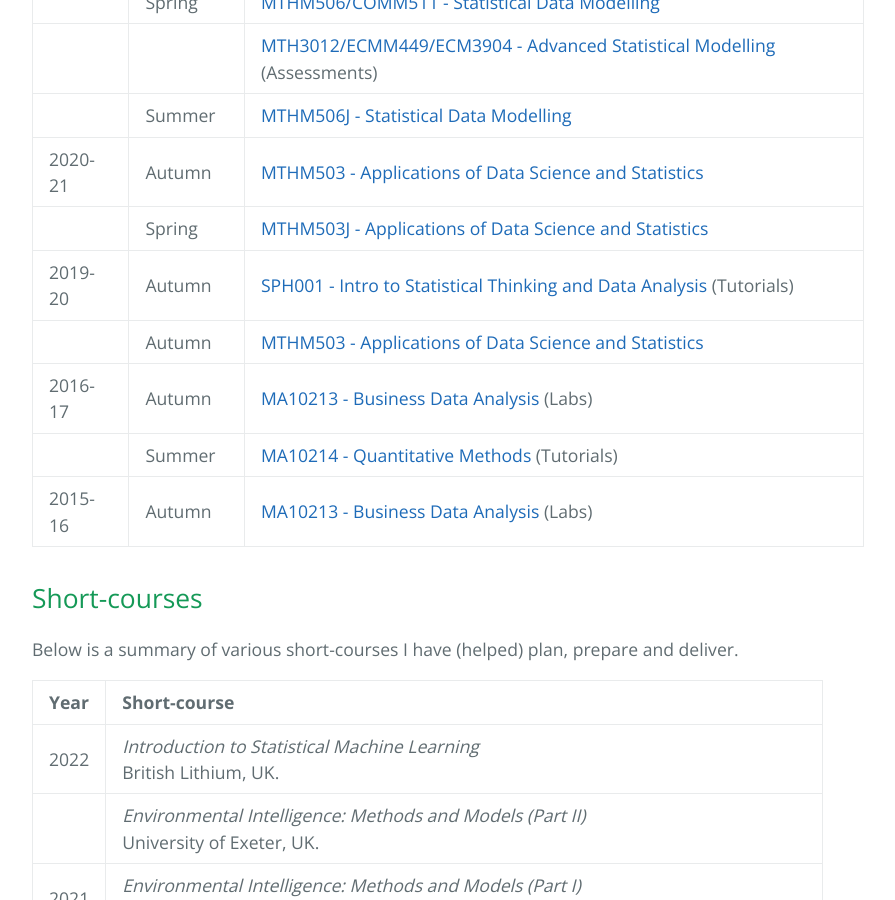
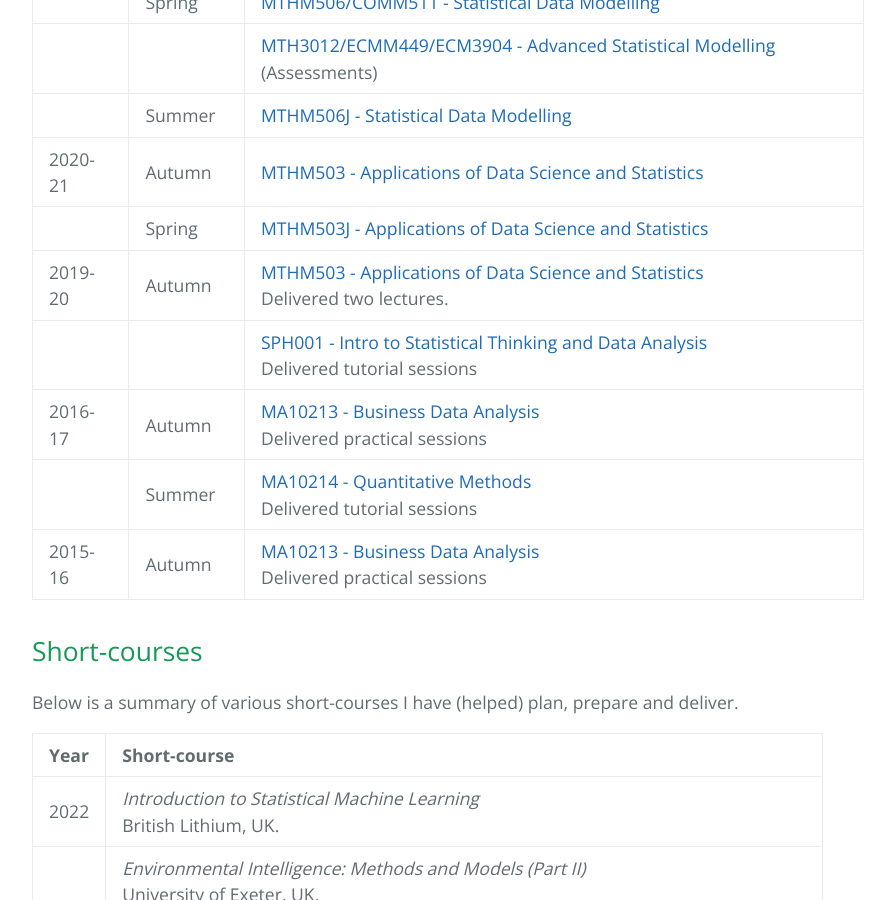
Before and after one commit to matthewllthomas/matthewllthomas.github.io, a Jekyll site: the page built from teaching/index.md, in a window 1280 px wide and 900 px high, scrolled down 904 px. Shown: the whole window, without its empty margins (192-1087 px from the left). Built offline with Jekyll 4.4.1, drawn with Linux system fonts in a browser that asks for light colours; the repository's description, which GitHub fills in, is left out.

Commit message:
Update index.md

```diff
--- a/teaching/index.md
+++ b/teaching/index.md
@@ -21,11 +21,11 @@ Below is a summary of my undergraduate and postgraduate teaching experience.
 |                | Summer    | [MTHM506J - Statistical Data Modelling](https://intranet.exeter.ac.uk/emps/studentinfo/subjects/mathematics/modules/2021/index.php/?moduleCode=MTHM506)  |
 | 2020-21  | Autumn     | [MTHM503 - Applications of Data Science and Statistics](https://intranet.exeter.ac.uk/emps/studentinfo/subjects/mathematics/modules/2020/index.php/?moduleCode=MTHM503)  |
 |                | Spring       | [MTHM503J - Applications of Data Science and Statistics](https://intranet.exeter.ac.uk/emps/studentinfo/subjects/mathematics/modules/2020/index.php/?moduleCode=MTHM503)  |
-| 2019-20  | Autumn     | [SPH001 - Intro to Statistical Thinking and Data Analysis](https://www.google.com/url?sa=t&rct=j&q=&esrc=s&source=web&cd=&ved=2ahUKEwiHgp_z5of5AhVIgFwKHckVD-AQFnoECBEQAQ&url=https%3A%2F%2Fwww.imperial.ac.uk%2Fmedia%2Fimperial-college%2Fmedicine%2Fsph%2Fstudy%2Fmodule-outlines%2Fhda%2FIntro-to-Stat-Thinking-and-Data-Analysis-Module-Outline-2019.20-Updated.docx&usg=AOvVaw3Esow9eU9hUZPlVMXEKyUk) (Tutorials)  |
-|                 | Autumn     | [MTHM503 - Applications of Data Science and Statistics](https://intranet.exeter.ac.uk/emps/studentinfo/subjects/mathematics/modules/2019/index.php/?moduleCode=MTHM503)  |
-| 2016-17  | Autumn     | [MA10213 - Business Data Analysis](https://www.bath.ac.uk/catalogues/2016-2017/ma/MA10213.html) (Labs)  |
-|                | Summer    | [MA10214 - Quantitative Methods](https://www.bath.ac.uk/catalogues/2016-2017/ma/MA10214.html) (Tutorials)  |
-| 2015-16  | Autumn     | [MA10213 - Business Data Analysis](https://www.bath.ac.uk/catalogues/2015-2016/ma/MA10213.html) (Labs)   |
+| 2019-20  | Autumn     | [MTHM503 - Applications of Data Science and Statistics](https://intranet.exeter.ac.uk/emps/studentinfo/subjects/mathematics/modules/2019/index.php/?moduleCode=MTHM503)<br> Delivered two lectures.  |
+|                 |                | [SPH001 - Intro to Statistical Thinking and Data Analysis](https://www.google.com/url?sa=t&rct=j&q=&esrc=s&source=web&cd=&ved=2ahUKEwiHgp_z5of5AhVIgFwKHckVD-AQFnoECBEQAQ&url=https%3A%2F%2Fwww.imperial.ac.uk%2Fmedia%2Fimperial-college%2Fmedicine%2Fsph%2Fstudy%2Fmodule-outlines%2Fhda%2FIntro-to-Stat-Thinking-and-Data-Analysis-Module-Outline-2019.20-Updated.docx&usg=AOvVaw3Esow9eU9hUZPlVMXEKyUk)  <br> Delivered tutorial sessions    |
+| 2016-17  | Autumn     | [MA10213 - Business Data Analysis](https://www.bath.ac.uk/catalogues/2016-2017/ma/MA10213.html)  <br> Delivered practical sessions   |
+|                | Summer    | [MA10214 - Quantitative Methods](https://www.bath.ac.uk/catalogues/2016-2017/ma/MA10214.html) <br> Delivered tutorial sessions   |
+| 2015-16  | Autumn     | [MA10213 - Business Data Analysis](https://www.bath.ac.uk/catalogues/2015-2016/ma/MA10213.html) <br> Delivered practical sessions   |
 
 ## Short-courses
 
```
